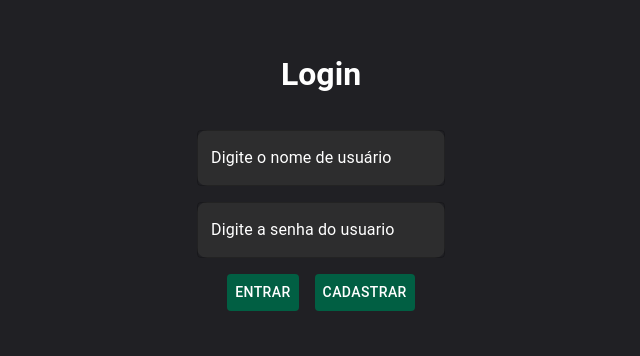
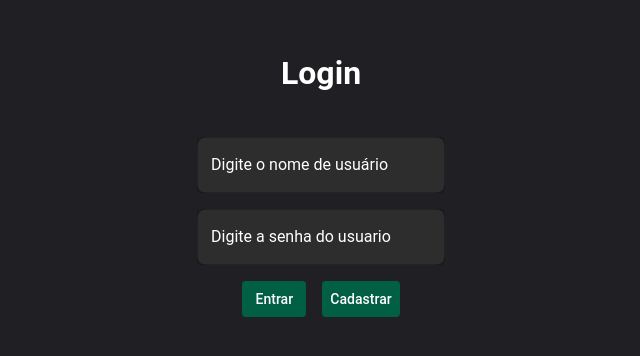
Before and after one commit to dede-ugolini/figma, a React app: page / in a window 1280 px wide. Shown: the part 148-504 px from the top of the page, without its empty margins (319-959 px from the left). Built offline with nearby package versions, Linux system fonts and the light colour scheme; the HTML template or start-up script is replaced by a standard one.

Commit message:
refactor: Ajustar cores do tema.

```diff
--- a/src/App.jsx
+++ b/src/App.jsx
@@ -1,17 +1,24 @@
 import { Routes, Route, BrowserRouter } from 'react-router-dom';
+
+import { Theme } from "./themes/Theme.jsx"
+import { ThemeProvider } from '@emotion/react';
 
 import Login from './components/login/Login.jsx'
 import Main from './components/Main.jsx'
+import { CssBaseline } from '@mui/material';
 
 function App() {
 
   return (
+    <ThemeProvider theme={Theme}>
+      <CssBaseline />
       <BrowserRouter>
         <Routes>
           <Route path='/' element={<Login />} />
           <Route path='/home' element={<Main />} />
         </Routes>
       </BrowserRouter>
+    </ThemeProvider>
   );
 }
 export default App
--- a/src/components/Header.jsx
+++ b/src/components/Header.jsx
@@ -1,5 +1,3 @@
-import { Theme } from "../themes/Theme";
-
 import Box from "@mui/material/Box";
 import Button from "@mui/material/Button";
 import Stack from "@mui/material/Stack";
@@ -19,7 +17,7 @@ export default function Header() {
         display: "flex",
         alignItems: "center",
         justifyContent: "center",
-        background: Theme.palette.background.paper,
+        background: "#121214"
       }}>
         <Box sx={{
           width: '80%',
--- a/src/themes/Theme.jsx
+++ b/src/themes/Theme.jsx
@@ -15,26 +15,36 @@ export const Theme = createTheme({
       grayThree: "#29292E", // middle gray
       contrastText: "#fff",
     },
+
     text: {
       base: "#C4C4CC",
-      tittle: "#E1E1E6",
+      title: "#E1E1E6",
     },
     background: {
-      body: "#202024", // bold gray
-      header: "#141416"
+      default: "#202024",
+      paper: "#000000",
+    },
+  },
+
+  components: {
+    // Name of the component
+    MuiButton: {
+      styleOverrides: {
+        // Name of the slot
+        root: {
+          // Some CSS
+          textTransform: "none",
+          ":hover": {
+            background: "#00B37E",
+          }
+        },
+      },
     },
   },
 
   typography: {
     fontFamily: 'Roboto, sans-serif',
-    boxSpace: {
-      size: "30px",
-    },
-    card: {
-      size: "14px",
-      sizePrice: "24px",
-      sizeLine: "160%"
-    },
+
     fontWeightRegular: 400,
     fontWeightBold: 700,
 
```
Lines whose indentation alone changed are shown as unchanged.
